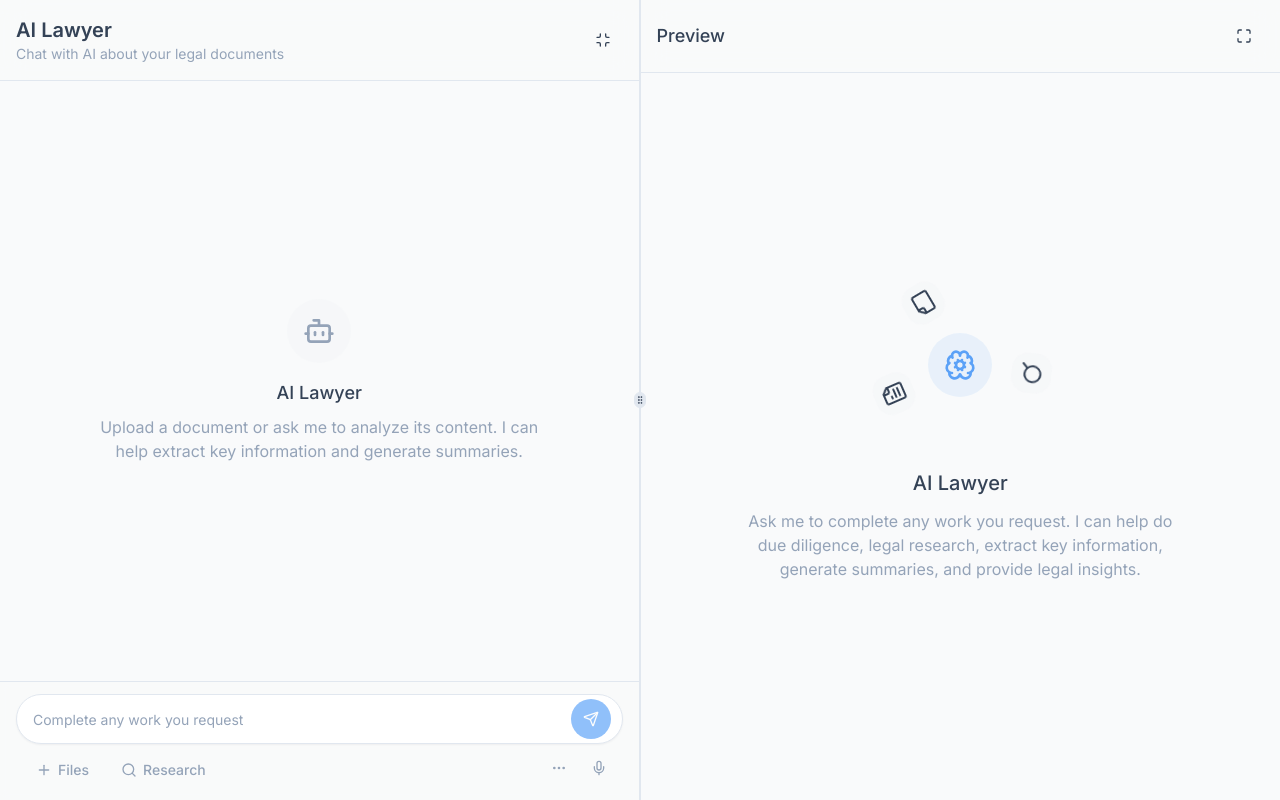
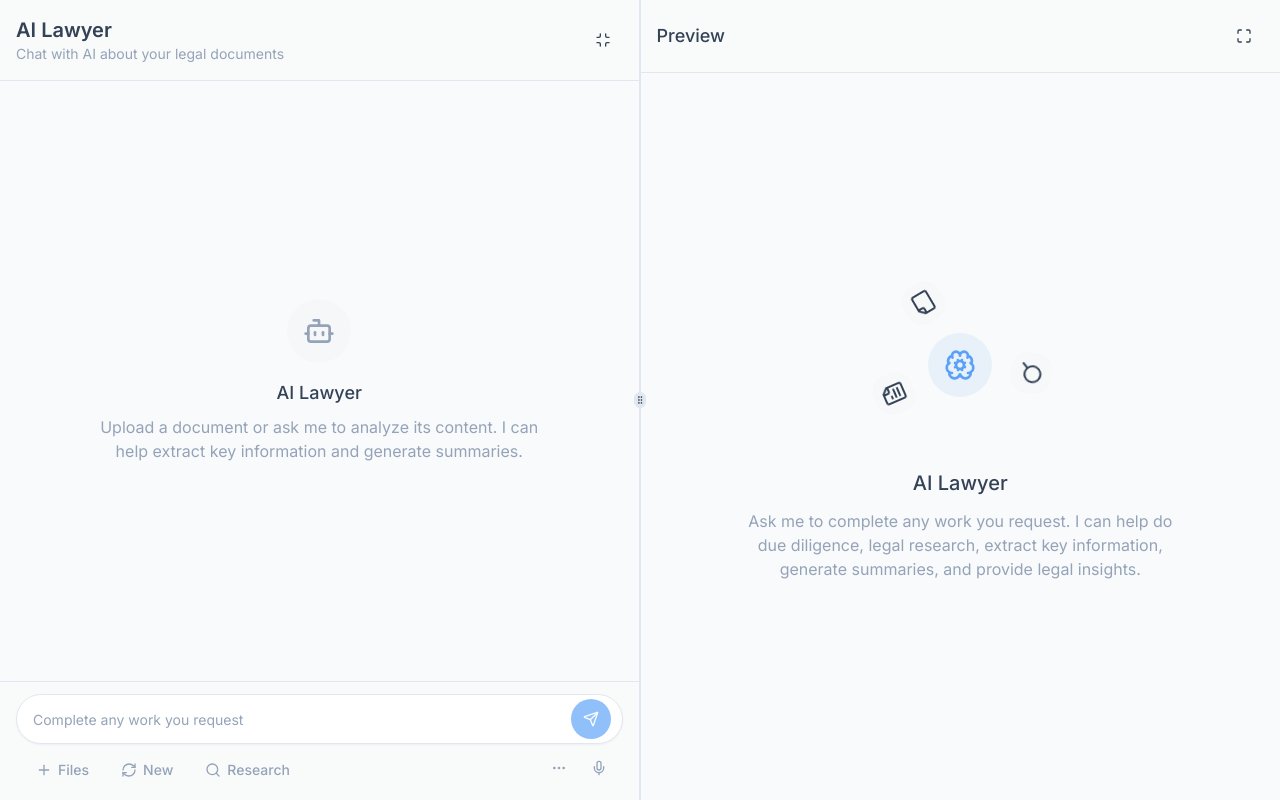
Before and after one commit to leirealix/workswiseai, a React (Vite) app: page / in a window 1280 px wide. Built offline with nearby package versions, Linux system fonts and the light colour scheme.

Commit message:
Add new conversation functionality
Adds a "New" button to the left panel to allow users to restart the conversation. Also updates the welcome animation in the left panel.

```diff
--- a/src/components/ChatInput.tsx
+++ b/src/components/ChatInput.tsx
@@ -2,15 +2,21 @@
 import { useState } from 'react';
 import { Button } from '@/components/ui/button';
 import { Input } from '@/components/ui/input';
-import { Send, Plus, Search, Mic, MoreHorizontal } from 'lucide-react';
+import { Send, Plus, Search, Mic, MoreHorizontal, RefreshCw } from 'lucide-react';
 
 interface ChatInputProps {
   onSendMessage: (message: string) => void;
   onFileUpload: (file: File) => void;
+  onNewConversation?: () => void;
   isDisabled?: boolean;
 }
 
-export default function ChatInput({ onSendMessage, onFileUpload, isDisabled = false }: ChatInputProps) {
+export default function ChatInput({
+  onSendMessage,
+  onFileUpload,
+  onNewConversation,
+  isDisabled = false
+}: ChatInputProps) {
   const [input, setInput] = useState('');
 
   const handleSubmit = (e: React.FormEvent) => {
@@ -33,6 +39,13 @@ export default function ChatInput({ onSendMessage, onFileUpload, isDisabled = fa
       }
     };
     fileInput.click();
+  };
+
+  const handleNewConversation = () => {
+    if (onNewConversation) {
+      onNewConversation();
+      setInput('');
+    }
   };
 
   return (
@@ -78,6 +91,17 @@ export default function ChatInput({ onSendMessage, onFileUpload, isDisabled = fa
           variant="ghost"
           size="sm"
           className="rounded-full flex items-center gap-1.5 text-muted-foreground hover:text-foreground hover:bg-secondary"
+          onClick={handleNewConversation}
+        >
+          <RefreshCw size={16} />
+          <span>New</span>
+        </Button>
+
+        <Button
+          type="button"
+          variant="ghost"
+          size="sm"
+          className="rounded-full flex items-center gap-1.5 text-muted-foreground hover:text-foreground hover:bg-secondary"
         >
           <Search size={16} />
           <span>Research</span>
--- a/src/components/MessageList.tsx
+++ b/src/components/MessageList.tsx
@@ -74,14 +74,13 @@ export default function MessageList({ messages }: MessageListProps) {
             )}
           </div>
         ))}
+      </div>
 
-        {/* Typing animation when waiting for AI response */}
+      {/* Centered typing animation when waiting for AI response */}
       {isWaiting && (
-          <div className="flex items-start gap-3 animate-pulse">
-            <div className="flex-shrink-0 w-8 h-8 rounded-full bg-primary/10 flex items-center justify-center text-primary">
-              <BotIcon size={18} />
-            </div>
-            <div className="bg-secondary text-secondary-foreground rounded-xl rounded-tl-none px-4 py-3 flex items-center space-x-2">
+        <div className="absolute inset-0 flex items-center justify-center pointer-events-none" style={{ zIndex: 5 }}>
+          <div className="bg-secondary/90 text-secondary-foreground rounded-xl px-6 py-3 flex items-center space-x-2 shadow-lg animate-fade-in">
+            <span className="text-sm font-medium mr-2">AI is thinking</span>
             <span className="w-2 h-2 rounded-full bg-current animate-bounce" style={{ animationDelay: '0ms' }}></span>
             <span className="w-2 h-2 rounded-full bg-current animate-bounce" style={{ animationDelay: '150ms' }}></span>
             <span className="w-2 h-2 rounded-full bg-current animate-bounce" style={{ animationDelay: '300ms' }}></span>
@@ -89,6 +88,5 @@ export default function MessageList({ messages }: MessageListProps) {
         </div>
       )}
     </div>
-    </div>
   );
 }
--- a/src/pages/Index.tsx
+++ b/src/pages/Index.tsx
@@ -1,3 +1,4 @@
+
 import { useState, useEffect } from 'react';
 import ChatInput from '@/components/ChatInput';
 import MessageList from '@/components/MessageList';
@@ -72,6 +73,15 @@ const Index = () => {
 
   const handleFollowUpQuestion = (question: string) => {
     handleSendMessage(question);
+  };
+
+  const handleNewConversation = () => {
+    setMessages([]);
+    resetAnalysis();
+    toast({
+      title: "Conversation Reset",
+      description: "Started a new conversation"
+    });
   };
 
   useEffect(() => {
@@ -171,6 +181,7 @@ const Index = () => {
                 <ChatInput
                   onSendMessage={handleSendMessage}
                   onFileUpload={handleFileUpload}
+                  onNewConversation={handleNewConversation}
                   isDisabled={state.status === 'uploading' || state.status === 'thinking' || state.status === 'analyzing'}
                 />
               </>
```
Lines whose indentation alone changed are shown as unchanged.
